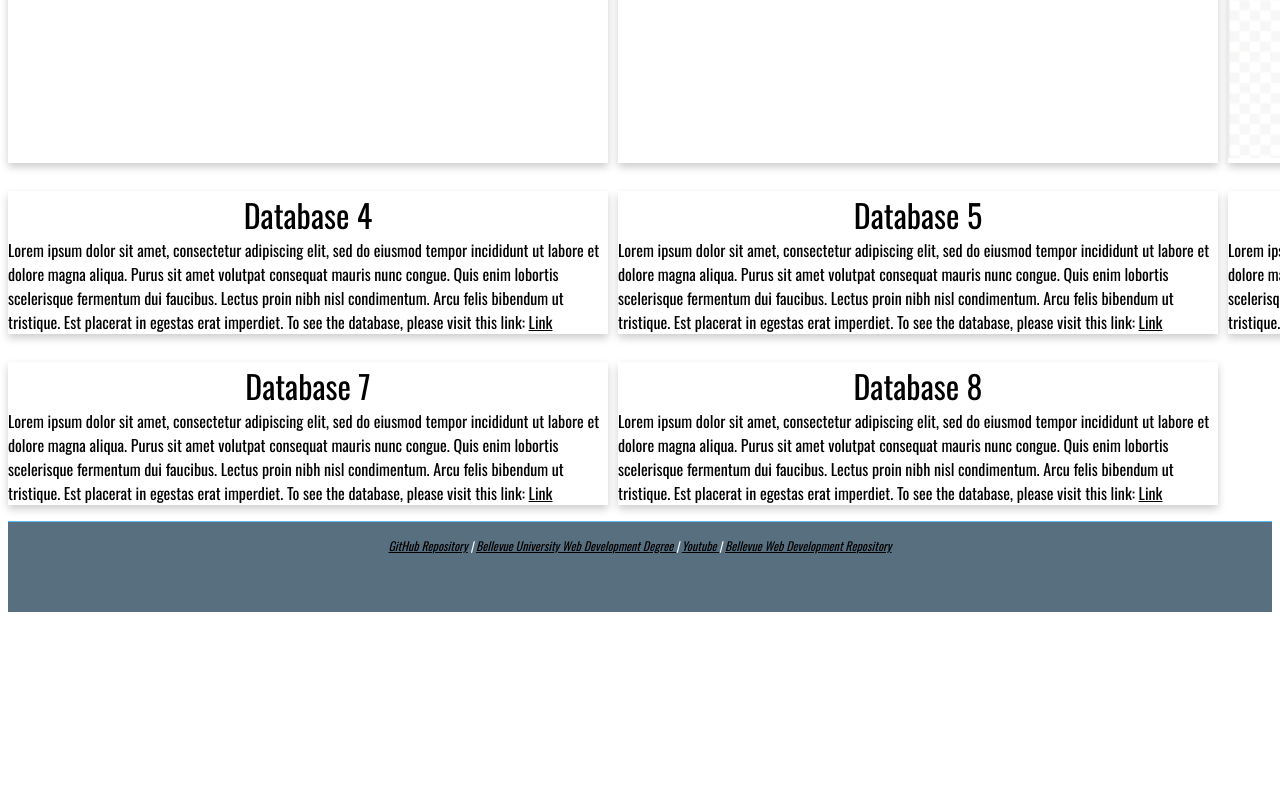
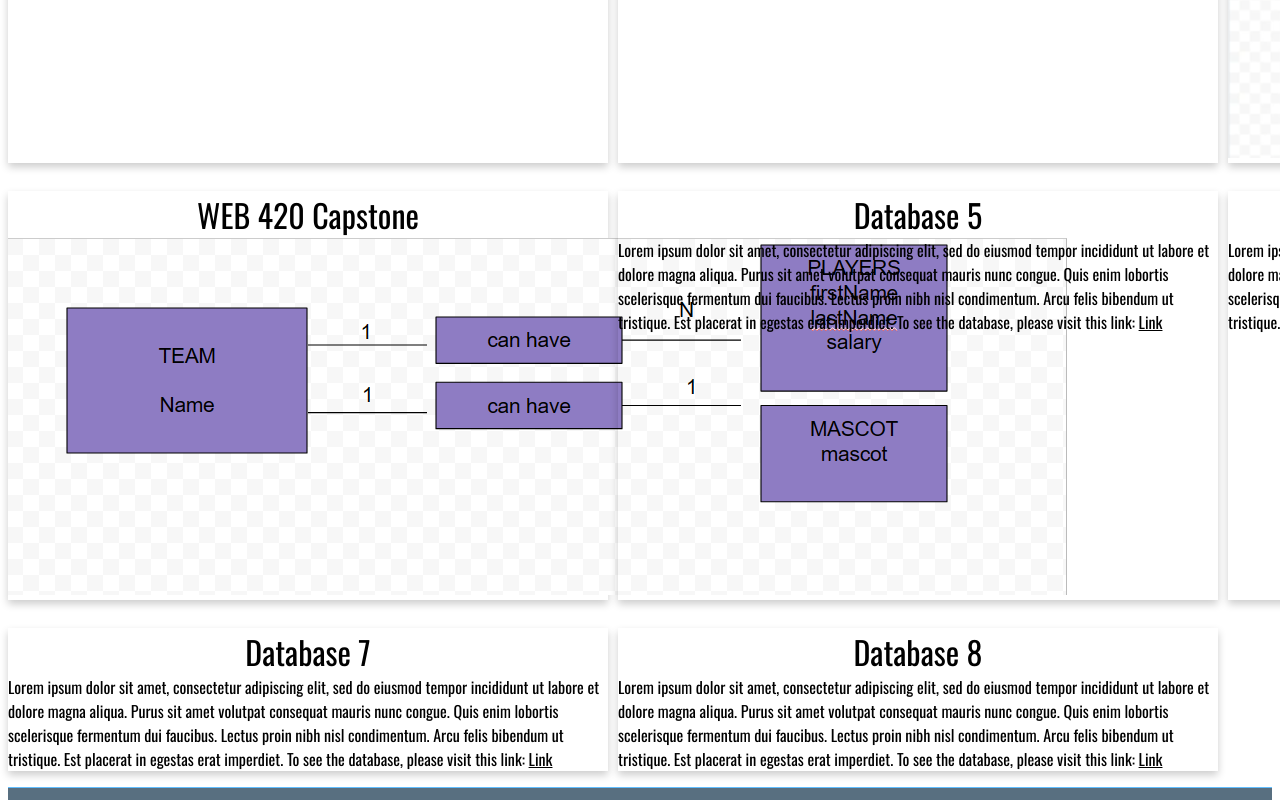
Before and after one commit to cejlynn/personal-portfolio, a plain HTML site: page database.html in a window 1280 px wide. Shown: the part 528-1328 px from the top of the page. Before the commit the page ends 1148 px from the top, so only its background shows below. Drawn offline with nearby package versions, Linux system fonts and the light colour scheme.

Commit message:
Update database.html

```diff
--- a/database.html
+++ b/database.html
@@ -53,9 +53,9 @@ Fonts are from Google Fonts
                 </div>
 
                 <div class="card">
-                    <div class="card-title">Database 4</div>
+                    <div class="card-title">WEB 420 Capstone</div>
                     <div class="card-content">
-                        Lorem ipsum dolor sit amet, consectetur adipiscing elit, sed do eiusmod tempor incididunt ut labore et dolore magna aliqua. Purus sit amet volutpat consequat mauris nunc congue. Quis enim lobortis scelerisque fermentum dui faucibus. Lectus proin nibh nisl condimentum. Arcu felis bibendum ut tristique. Est placerat in egestas erat imperdiet. To see the database, please visit this link: <a href="link">Link</a>
+                        <img src="./photos/cp6.png">
                     </div>
                 </div>
 
```
